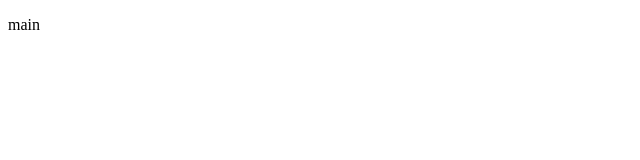
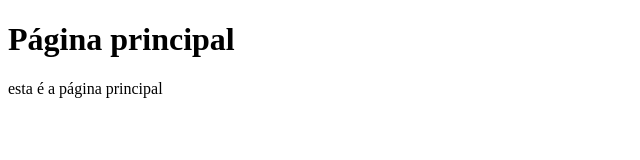
Before and after one commit to sabr1na-rm/Desenvolvimento-Web, a plain HTML site: page lab64/public/index.html in a window 1280 px wide. Shown: the whole page, without its empty margins (0-640 px from the left). Drawn offline with Linux system fonts and the light colour scheme.

Commit message:
commit 30/09

```diff
--- a/lab64/public/index.html
+++ b/lab64/public/index.html
@@ -6,6 +6,9 @@
     <title>Document</title>
 </head>
 <body>
-    <p>main</p>
+    <h1>Página principal </h1>
+    esta é a página principal
+
+    <node src="serverjs"> </node>
 </body>
 </html>
```
Also changed, not shown: lab64/public/style.css (deleted).
